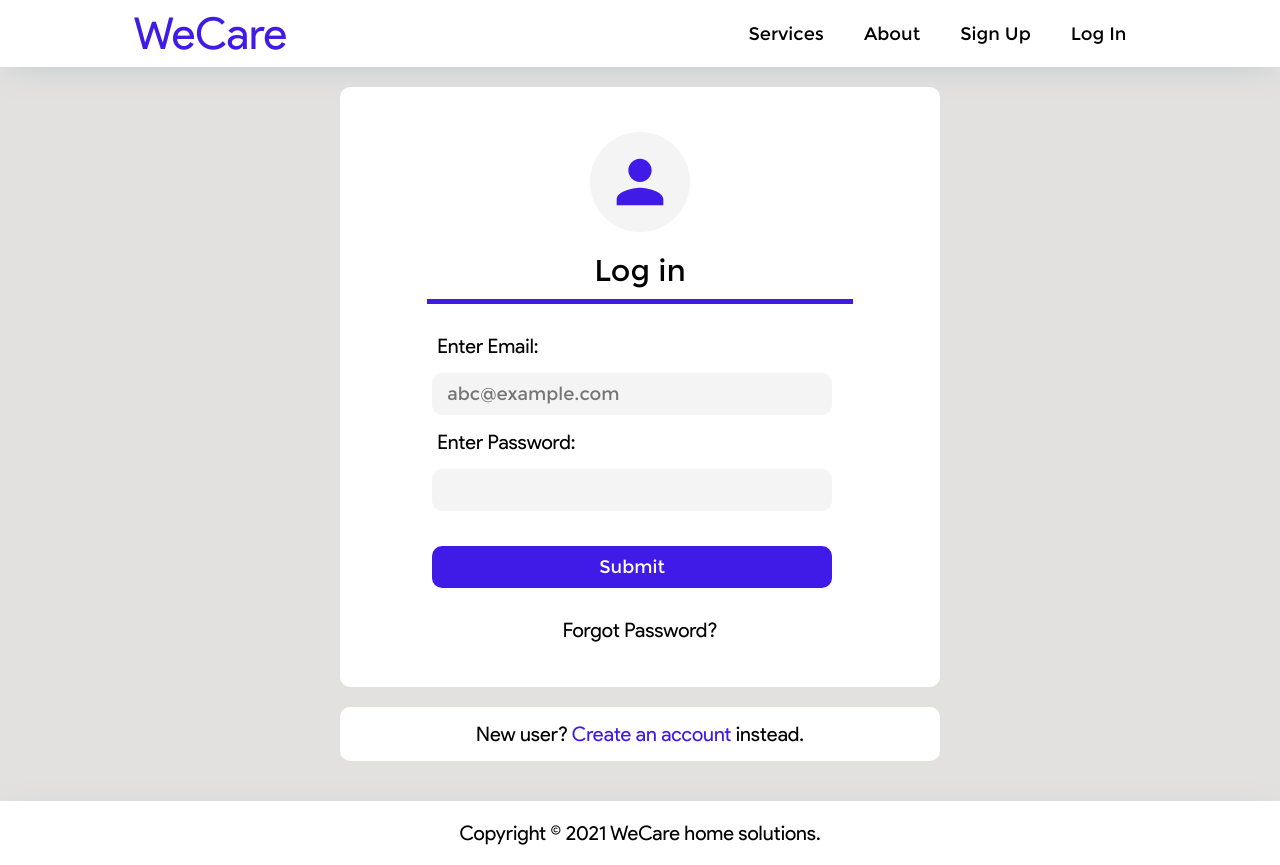
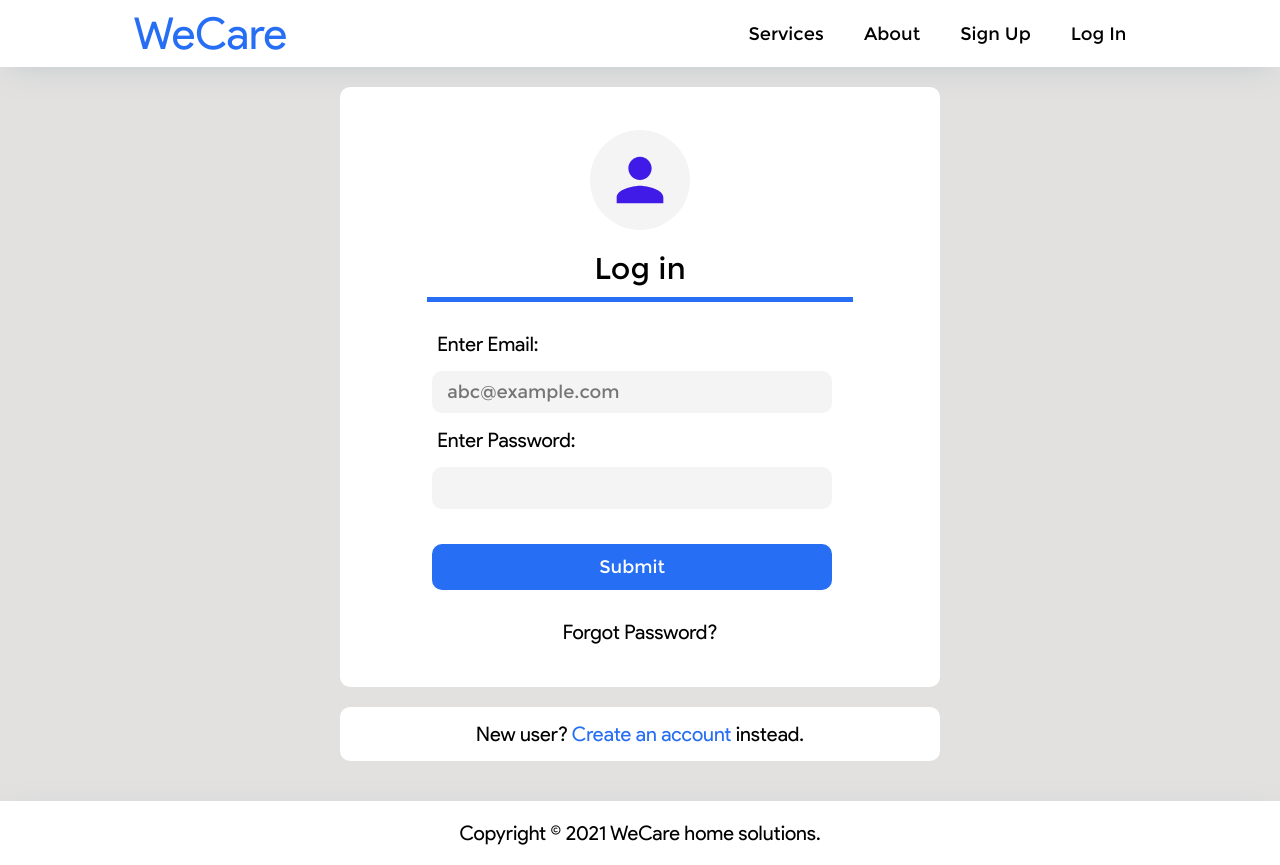
Before and after one commit to Harshit-Sonawala/we-care, a React (Create React App) app: page /login in a window 1280 px wide. Built offline with nearby package versions, Linux system fonts and the light colour scheme; no server answers.

Commit message:
edited styling and layout

```diff
--- a/src/App.css
+++ b/src/App.css
@@ -7,24 +7,32 @@ Monaco
 */
 
 @font-face {
-  font-family: "Google Sans";
-  src: url("./assets/fonts/ProductSans-Regular.ttf");
+  font-family: 'Google Sans';
+  src: url('./assets/fonts/ProductSans-Regular.ttf');
   font-weight: normal;
   font-style: normal;
 }
 
 @font-face {
-  font-family: "Montserrat";
-  src: url("./assets/fonts/Montserrat-Regular.ttf");
+  font-family: 'Montserrat';
+  src: url('./assets/fonts/Montserrat-Regular.ttf');
   font-weight: normal;
   font-style: normal;
 }
 
 @font-face {
-  font-family: "Montserrat Light";
-  src: url("./assets/fonts/Montserrat-Light.ttf");
+  font-family: 'Montserrat Light';
+  src: url('./assets/fonts/Montserrat-Light.ttf');
   font-weight: normal;
   font-style: normal;
+}
+
+:root {
+  --primary-color: #266ef3;
+  --accent-color: rgb(119, 194, 255);
+  --white: #faf0e6;
+  --grey: #f4f4f4;
+  --dark-grey: #e4e4e4;
 }
 
 /* reset */
@@ -35,9 +43,10 @@ Monaco
   font-weight: normal;
   transition: all 0.2s ease;
 }
+
 /**
 a {
-  font-family: "Montserrat";
+  font-family: 'Montserrat';
   font-size: 18px;
   text-decoration: none;
   color: #000;
@@ -60,7 +69,7 @@ a:active {
 
 a {
   text-decoration: none;
-  color: #401BE7;
+  color: var(--primary-color);
 }
 
 button {
@@ -68,20 +77,21 @@ button {
   padding: 10px 15px;
   background: #fff;
   color: #000;
-  font-family: "Montserrat";
+  font-family: 'Montserrat';
   font-size: 18px;
   text-decoration: none;
   border: none;
   border-radius: 10px;
+  cursor: pointer;
 }
 
 button:hover {
-  background: #f4f4f4;
-  color: #401BE7;
+  background: var(--grey);
+  color: var(--primary-color);
 }
 
 button:active {
-  background-color: #401BE7;
+  background-color: var(--primary-color);
   color: #fff;
   transition: all 0.1s ease;
 }
@@ -111,7 +121,7 @@ p {
 }
 
 .heading-type1 {
-  margin-bottom: 20px;
+  margin-bottom: 10px;
   padding: 10px;
   color: #fff;
 }
@@ -125,8 +135,8 @@ p {
 .heading-type3 {
   margin-bottom: 20px;
   padding: 10px;
-  border-bottom: 5px solid #401BE7;
-  font-family: "Montserrat";
+  border-bottom: 5px solid var(--primary-color);
+  font-family: 'Montserrat';
 }
 
 ul,
@@ -136,52 +146,53 @@ ol {
 
 input {
   font-size: 20px;
-  font-family: "Google Sans";
+  font-family: 'Google Sans';
 }
 
 input:focus {
   outline: none;
 }
 
-input[type="text"], input[type="password"] {
+input[type='text'], input[type='password'] {
   margin: 5px;
   padding: 10px 15px;
   background: #f4f4f4;
   color: #000;
-  font-family: "Montserrat";
+  font-family: 'Montserrat';
   font-size: 18px;
   text-decoration: none;
   border: none;
   border-radius: 10px;
 }
 
-input[type="submit"] {
+input[type='submit'] {
   display: block;
   margin: 10px 5px;
-  padding: 10px 100px;
-  background: #401BE7;
+  padding: 12px 100px;
+  background: var(--primary-color);
   color: #fff;
-  font-family: "Montserrat";
+  font-family: 'Montserrat';
   font-size: 18px;
   text-decoration: none;
   border: none;
   border-radius: 10px;
+  cursor: pointer;
 }
 
-input[type="submit"]:hover {
-  background: #6746FF;
-  color: #fff;
+input[type='submit']:hover {
+  background: var(--accent-color);
+  color: var(--primary-color);
 }
 
-input[type="submit"]:active {
+input[type='submit']:active {
   background: #f4f4f4;
-  color: #401BE7;
+  color: var(--primary-color);
   transition: all 0.1s ease;
 }
 
 body {
   background: #e2e1e0;
-  font-family: "Google Sans", "Montserrat", "Segoe UI";
+  font-family: 'Google Sans', 'Montserrat', 'Segoe UI';
   font-size: 19;
 }
 
@@ -210,7 +221,7 @@ body {
 
 .header {
   background-color: #fff;
-  color: #401BE7;
+  color: var(--primary-color);
   padding: 7px;
   margin-bottom: 20px;
   box-shadow: 0 7px 30px -10px rgba(150, 170, 180, 0.5);
@@ -232,27 +243,25 @@ body {
   display: flex;
   flex-flow: row wrap;
   align-items: center;
-  justify-content: center;
-  min-height: 400px;
-  margin: 20px 0;
-  padding: 20px;
+  justify-content: space-around;
+  min-height: 500px;
+  padding: 50px;
   background: linear-gradient(
     0deg,
-    rgba(47, 27, 140, 1) 0%,
-    rgba(60, 24, 226, 1) 50%,
-    rgba(0, 159, 255, 1) 100%
+    rgb(123, 33, 197) 0%,
+    rgb(62, 36, 209) 50%,
+    var(--primary-color) 100%
   );
   background-size: cover;
   background-position: center;
   background-repeat: no-repeat;
   box-shadow: 0 7px 30px -10px rgba(150, 170, 180, 0.5);
-}
-
-.showcase-header {
-  margin-bottom: 30px;
+  text-align: center;
 }
 
 .searchbar-form {
+  margin: auto;
+  width: 70%;
   display: flex;
   flex-flow: row nowrap;
   align-items: center;
@@ -271,13 +280,13 @@ body {
   border-radius: 50px;
 }
 
-.searchbar-form input[type="text"] {
+.searchbar-form input[type='text'] {
   background: #fff;
   border-radius: 50px;
 }
 
 .searchbar-form button {
-  color: #401BE7;
+  color: var(--primary-color);
   margin: 5px;
   padding: 8px 25px 5px;
   border-radius: 50px;
@@ -285,11 +294,11 @@ body {
 
 .searchbar-form button:hover {
   background: #e4e4e4;
-  color: #401BE7;
+  color: var(--primary-color);
 }
 
 .searchbar-form button:active {
-  background: #401BE7;
+  background: var(--primary-color);
   color: #fff;
   transition: all 0.1s ease;
 }
@@ -298,6 +307,7 @@ body {
   margin: 20px auto;
   padding: 20px;
   overflow: hidden;
+  width: 1200px;
   background-color: #fff;
   border-radius: 10px;
   box-shadow: 0 7px 30px -10px rgba(150, 170, 180, 0.5);
@@ -373,7 +383,7 @@ body {
   padding: 10px;
 }
 
-.login-card input[type='text'], .login-card input[type="password"] {
+.login-card input[type='text'], .login-card input[type='password'] {
   width: 400px;
 }
 
@@ -406,18 +416,20 @@ body {
 
 .signup-card {
   margin: auto;
-  width: 750px;
+  width: 700px;
 }
 
 .signup-card p{
   display: inline;
+  width: 200px;
+  text-align: right;
 }
 
 .signup-card h2 {
   text-align: center;
 }
 
-.signup-card input[type='text'], .signup-card input[type="password"] {
+.signup-card input[type='text'], .signup-card input[type='password'] {
   width: 250px;
   margin: 10px;
 }
@@ -425,6 +437,7 @@ body {
 .signup-card input[type='submit'] {
   align-self: stretch;
   margin: 10px;
+  width: 400px;
 }
 
 .signup-flex-column {
@@ -444,11 +457,15 @@ body {
 .signup-card2 {
   margin: 20px auto;
   padding: 15px;
-  width: 750px;
+  width: 700px;
   height: auto;
   justify-content: center;
   font-size: 22px;
   text-align: center;
+}
+
+.signup-card2 p{
+  width: auto;
 }
 
 .service-card {
@@ -459,7 +476,7 @@ body {
 }
 
 .service-card h3{
-  color: #401BE7;
+  color: var(--primary-color);
 }
 
 .service-card p {
--- /dev/null
+++ b/src/assets/colors.js
@@ -0,0 +1,2 @@
+const globalPrimaryColor = "#401BE7"
+export default globalPrimaryColor
--- a/src/components/SearchBar.js
+++ b/src/components/SearchBar.js
@@ -6,7 +6,7 @@ const SearchBar = () => {
 
     const onSubmit = (e) => {
         e.preventDefault()
-        if(!searchQuery) {
+        if (!searchQuery) {
             alert('Please enter the search query.')
             return
         }
@@ -16,17 +16,14 @@ const SearchBar = () => {
     }
 
     return (
-        <div className='eightyperc-container'>
         <form className='searchbar-form' onSubmit={onSubmit}>
             <input type='text'
-                        placeholder='Search...'
+                placeholder='Search for services...'
                 value={searchQuery}
                 onChange={(e) => setQuery(e.target.value)}
             />
             <button><Search /></button>
         </form>
-        </div>
-
     )
 }
 
--- a/src/components/Showcase.js
+++ b/src/components/Showcase.js
@@ -4,14 +4,14 @@ import SearchBar from './SearchBar'
 const Showcase = () => {
     return (
         <div className='showcase-main'>
-            <div className='showcase-header'>
-                <div className='eightyperc-container'>
-                    <h1 className='heading-type1'>Solutions for all your home and personal needs.</h1>
-                    <h3 className='heading-type2'>Best in class service all year round</h3>
-                </div>
+            <div className='eightyperc-container'>
+                <h1 className='heading-type1'>Solutions for all your home and personal needs.</h1>
+                <h3 className='heading-type2'>Best in class service all year round</h3>
             </div>
             <div className='eightyperc-container'>
-                <SearchBar />
+                <div className='eightyperc-container'>
+                    <SearchBar />
+                </div>
             </div>
         </div>
     )
--- a/src/pages/Login.js
+++ b/src/pages/Login.js
@@ -2,6 +2,7 @@ import { useState } from 'react'
 import { Person } from '@material-ui/icons'
 import { firebaseSignInEmail } from '../firebase'
 import { Link } from 'react-router-dom'
+import globalPrimaryColor from '../assets/colors'
 
 const Login = () => {
 
@@ -51,7 +52,7 @@ const Login = () => {
             <div className='card-type1 login-card'>
                 <div className='ninetyfiveperc-container flex-container'>
                     <div className='circle-avatar'>
-                        <Person style={{ color: '#401BE7', height: '70px', width: '70px' }} />
+                        <Person style={{ color: globalPrimaryColor, height: '70px', width: '70px' }} />
                     </div>
                     <form onSubmit={onLoginSubmit} className='eightyperc-container'>
                         <h2 className='heading-type3'>Log in</h2>
--- a/src/pages/SignUp.js
+++ b/src/pages/SignUp.js
@@ -115,11 +115,13 @@ const SignUp = () => {
                                 </div>
                                 <button value='Add a Photo'>Add a Photo</button>
                             </div>
-                            <input type='submit' className='button' value='Submit' disabled={loading} />
+                            <div className='signup-flex-row'>
+                                <input type='submit' className='button' value='Submit' disabled={loading} />
+                            </div>
                         </div>
                     </form>
                 </div>
-            </div >
+            </div>
             <div className='card-type1 signup-card signup-card2'>
                 <p>Existing user? <Link to='/login'>Log in</Link> instead.</p>
             </div>
```
Lines whose indentation alone changed are shown as unchanged.
